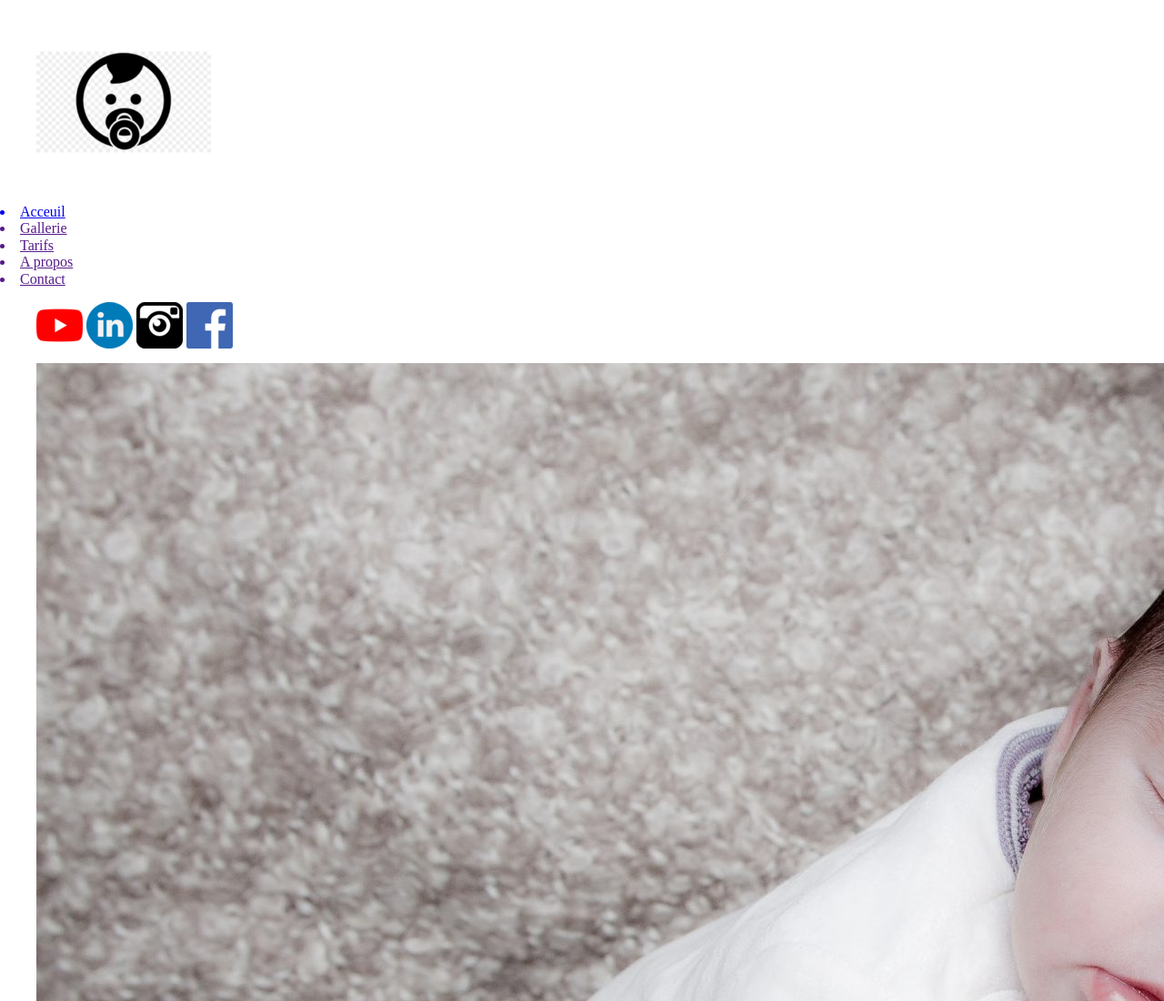
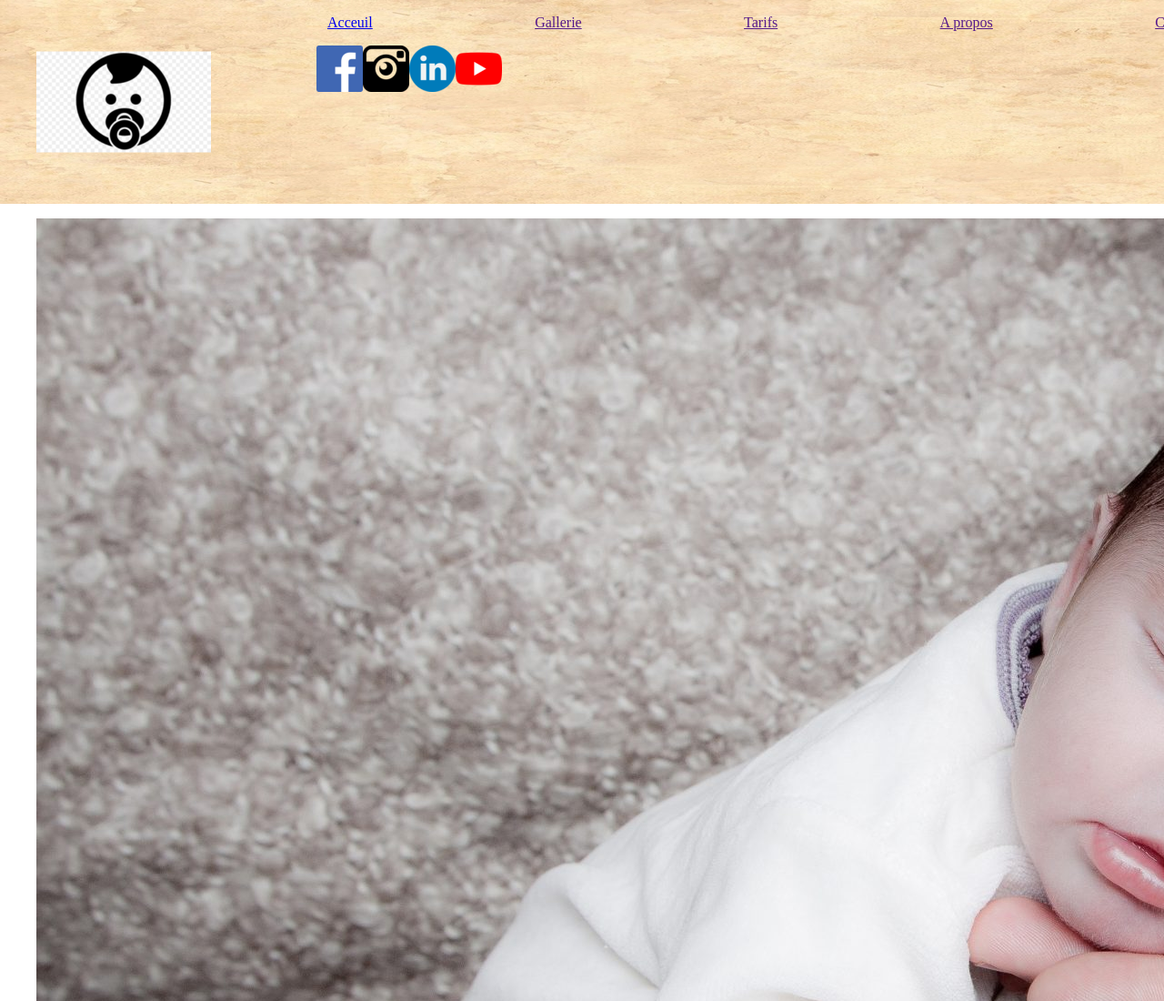
Before and after one commit to belmehd/site-bebe, a website built with Parcel: page site-bebe-acceuil.html in a window 1280 px wide. Shown: the top 1100 px of the page at 91% size. Built offline with nearby package versions, Linux system fonts and the light colour scheme.

Commit message:
commit premier css

```diff
--- /dev/null
+++ b/css/site-bebe-acceuil.css
@@ -0,0 +1,28 @@
+header{
+    background-image:url(../img/backimg1920.jpg);
+    display: flex;
+    justify-content: space-between;
+}
+nav{
+    width: 80%;
+}
+ul{
+    display: flex;
+    justify-content: space-between;
+    width: 100%;
+}
+li{
+    list-style-type: none;
+    font-style: normal;
+}
+.figurelogobb{
+    width: 20%;
+}
+.figurelogo{
+    width: 20%;
+    align-self: end;
+    display: flex;
+    justify-content: space-between;
+    flex-direction: row-reverse;
+    height: 50%;
+}
--- a/site-bebe-acceuil.html
+++ b/site-bebe-acceuil.html
@@ -18,6 +18,7 @@
 
   <link rel="stylesheet" href="css/normalize.css">
   <link rel="stylesheet" href="css/main.css">
+  <link rel="stylesheet" href="css/site-bebe-acceuil.css">
 
   <meta name="theme-color" content="#fafafa">
 </head>
@@ -25,22 +26,24 @@
 <body>
 
   <header>
-    <figure>
+    <figure class="figurelogobb">
       <img src="bb192.ico" alt="icône de bébés" class="logo logoheader"/>
     </figure>
     <nav>
+      <ul>
         <a href="#"><li class="li1">Acceuil</li></a>
         <a href=""><li class="li2">Gallerie</li></a>
         <a href=""><li class="li3">Tarifs</li></a>
         <a href=""><li class="li4">A propos</li></a>
         <a href=""><li class="li5">Contact</li></a>
-    </nav>
-    <figure>
+      </ul>
+      <figure class="figurelogo">
         <a href="#"><img src="img/youtube51.png" alt="logo youtube" class="youtube"></a>
         <a href="#"><img src="img/linkedin51.png" alt="logo linkedin" class="linkedin"></a>
         <a href="#"><img src="img/insta51.png" alt="logo instagrame" class="insta"></a>
         <a href="#"><img src="img/facebook51.png" alt="logo facebook" class="facebook"/></a>
       </figure>
+    </nav>
   </header>
 
   <section>
```
Also changed, not shown: img/backimg1440.jpg (added), img/backimg1920.jpg (added), img/backimg576.jpg (added), img/backimg992.jpg (added), site-bebe-acceuil.css (deleted). Lines whose indentation alone changed are shown as unchanged.
